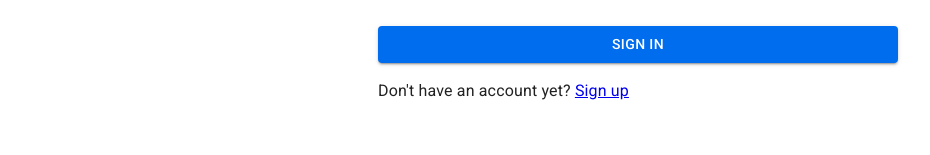
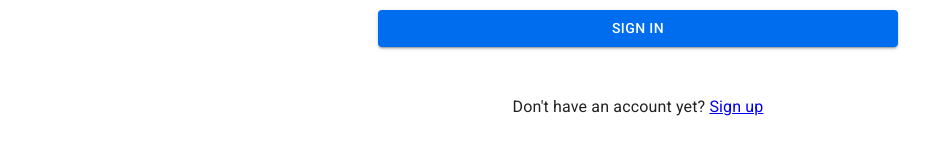
Before and after one commit to maxisthemax/eduversal, a Next.js app: page /signin in a window 1280 px wide. Shown: the part 531-686 px from the top of the page, without its empty margins (2-932 px from the left). Built offline with nearby package versions, Linux system fonts and the light colour scheme.

Commit message:
minor fix

```diff
--- a/views/SignIn/index.tsx
+++ b/views/SignIn/index.tsx
@@ -101,7 +101,7 @@ export default function SignIn() {
                     >
                       Sign In
                     </Button>
-                    <Typography>
+                    <Typography sx={{ textAlign: "center", pt: 4 }}>
                       Don&apos;t have an account yet?{" "}
                       <Link href={"/signup"}>Sign up</Link>
                     </Typography>
```
